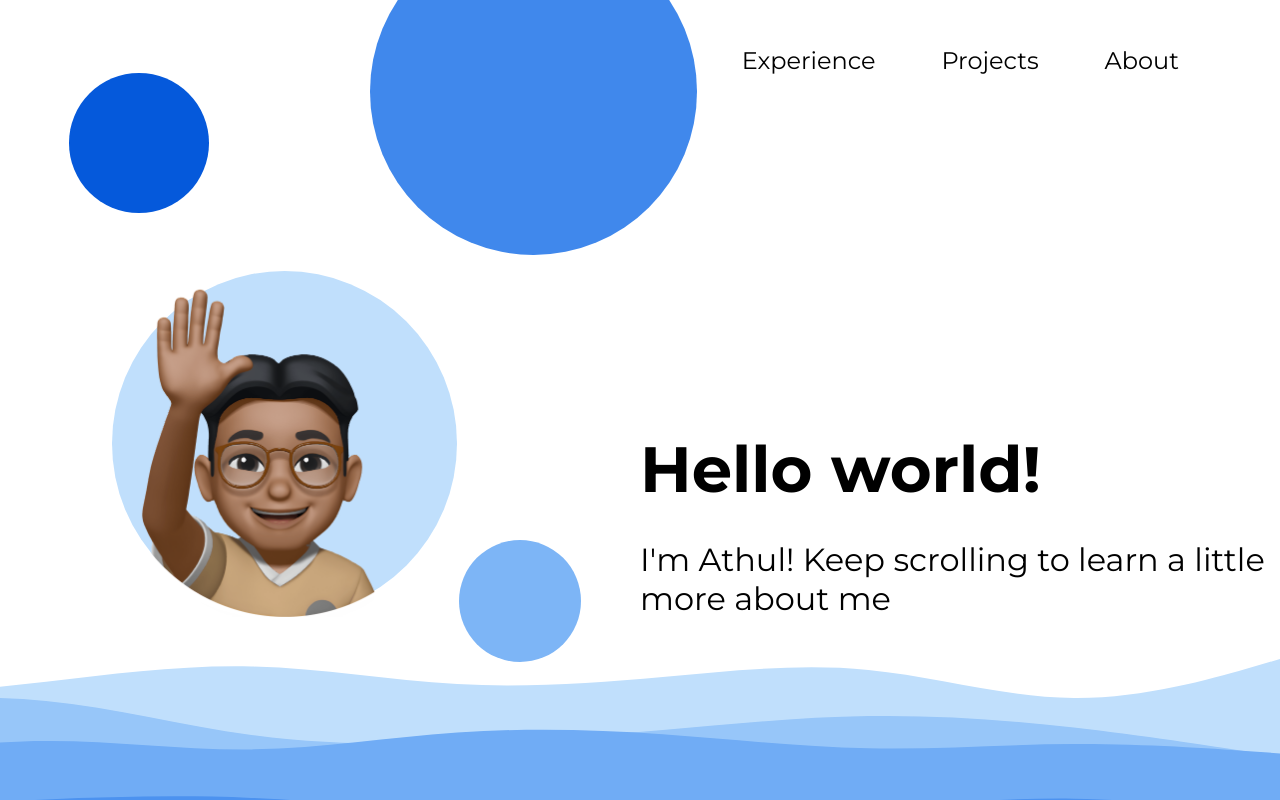
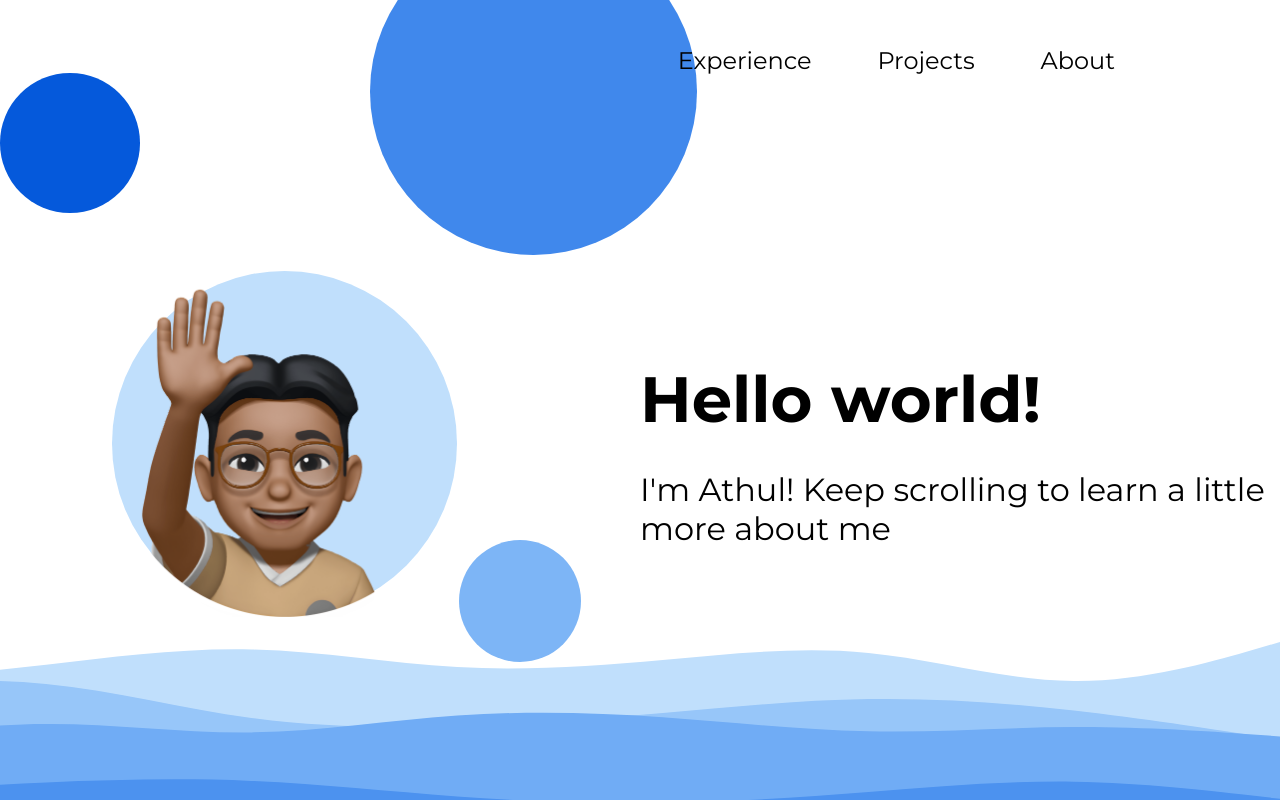
Before and after one commit to rajagoat/athulrajagopal.dev, a Next.js app: page / in a window 1280 px wide. Shown: the top 800 px of the page. Built offline with nearby package versions, Linux system fonts and the light colour scheme.

Commit message:
homepage looks good on big desktop

```diff
--- a/components/CircleContainer.js
+++ b/components/CircleContainer.js
@@ -9,7 +9,7 @@ const CircleContainer = () => {
 
     return (
         <div className={styles.circleContainer}>
-            <Circle size={89} backgroundColor={"#0559DB"} minTop={-10} top={72.8} minLeft={-21} left={69} />
+            <Circle size={89} backgroundColor={"#0559DB"} minTop={-10} top={72.8} minLeft={-21} left={0} />
             <Circle size={208} backgroundColor={"#4088EC"} minTop={-102} top={-72} minLeft={240} left={370} />
             <Circle size={220} backgroundColor={"#C0DFFC"} minTop={116} top={271} minLeft={6} left={111.5} />
             <Circle size={78} backgroundColor={"#7DB5F6"} minTop={284} top={539.5} minLeft={227} left={459} />
--- a/components/NavDesk.js
+++ b/components/NavDesk.js
@@ -9,7 +9,7 @@ import { useRouter } from "next/router";
 const NavDesk = () => {
     const router = useRouter();
 
-    const {activeTheme, setActiveTheme} = useTheme();
+    const { activeTheme, setActiveTheme } = useTheme();
 
     const toggleTheme = () => {
         const newTheme = activeTheme === 'light' ? 'dark' : 'light';
@@ -17,8 +17,9 @@ const NavDesk = () => {
     };
 
     return (
+        <div className={styles.navbarContainer}>
             <nav className={styles.navbar}>
-            <div className={styles.logo} style={{visibility: router.pathname === "/" && "hidden"}}>
+                <div className={styles.logo} style={{ visibility: router.pathname === "/" && "hidden" }}>
                     <Link href="/">
                         <Image
                             src="/icons/favicon.png"
@@ -47,6 +48,7 @@ const NavDesk = () => {
                     />
                 </div>
             </nav>
+        </div>
     );
 }
 
--- a/pages/index.js
+++ b/pages/index.js
@@ -21,6 +21,7 @@ export default function Home() {
         <meta name="description" content="Portfolio and personal website of Athul Rajagopal - Software Engineering and Commerce student at the University of Calgary." />
         <link rel="icon" type="image/png" href="/icons/favicon.png" />
       </Head>
+      <div className={styles.mainIntroContainer}>
         <CircleContainer />
         <section className={styles.mainIntro}>
           <h1>Hello world!</h1>
@@ -32,6 +33,7 @@ export default function Home() {
             className={styles.arrowDown}
           />
         </section>
+      </div>
       <div className={styles.offset}>
         <div className={styles.divider} />
         <div className={styles.mainBackground}>
--- a/styles/Home.module.css
+++ b/styles/Home.module.css
@@ -1,3 +1,8 @@
+.mainIntroContainer {
+    max-width: 1440px;
+    margin: 0 auto;
+}
+
 .mainIntro {
     margin: 310px 21px 0;
     display: flex;
@@ -63,7 +68,7 @@
 
 @media screen and (min-width: 762px) {
     .mainIntro {
-        margin: 310px 0 0 50vw;
+        margin: 240px 0 0 50%;
         font-size: 64px;
     }
 
@@ -73,8 +78,7 @@
 
     .arrowDown {
         align-self: flex-start;
-        margin-top: 40px;
-        margin-left: 240px;
+        margin-left: 40%;
     }
 
     .divider {
@@ -85,9 +89,8 @@
     }
 
     .offset {
-        position: relative;
-        bottom: 450px;
-        margin-bottom: -450px;
+        bottom: 31vw;
+        margin-bottom: -31vw;
     }
 
     .main>img {
--- a/styles/NavDesk.module.css
+++ b/styles/NavDesk.module.css
@@ -1,3 +1,9 @@
+.navbarContainer {
+    width: 90%;
+    max-width: 1440px;
+    margin: 0 auto;
+}
+
 .navbar {
     display: flex;
     justify-content: space-between;
```
Lines whose indentation alone changed are shown as unchanged.
